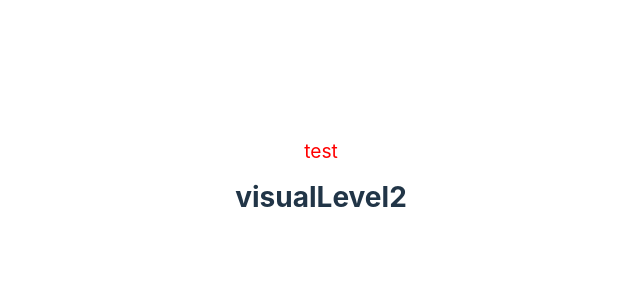
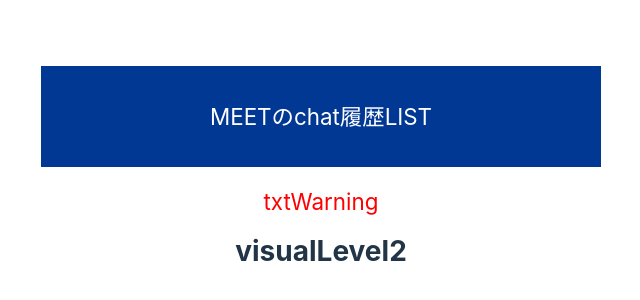
Before and after one commit to tatsuo-1014/googlemeet-chat-message-auto-register, a React (Vite) app: page / in a window 1280 px wide. Shown: the part 224-524 px from the top of the page, without its empty margins (319-959 px from the left). Built offline with nearby package versions, Linux system fonts and the light colour scheme.

Commit message:
add header component

```diff
--- a/src/App.jsx
+++ b/src/App.jsx
@@ -3,6 +3,7 @@
 import './App.css'
 import Heading from './modules/atoms/Heading/index'
 import Txt, {TxtInfo,TxtWarning} from "./modules/atoms/Txt";
+import Header from "./modules/organisms/Header";
 //import Label from "./modules/atoms/Label";
 
 function App() {
@@ -10,7 +11,8 @@
     return (
         <div className="App">
             {/*<Label children={"labels"}/>*/}
-            <TxtWarning size={'l'}>test</TxtWarning>
+            <Header></Header>
+            <TxtWarning size={'l'}>txtWarning</TxtWarning>
             <Heading tag={"h1"} visualLevel={4} className={''}>visualLevel2</Heading>
             {/*<Heading>test</Heading>*/}
         </div>
--- a/src/modules/atoms/Txt/txt.module.css
+++ b/src/modules/atoms/Txt/txt.module.css
@@ -11,13 +11,13 @@
 }
 
 .s {
-    font-size: .8rem;
+    font-size: 1rem;
 }
 
 .m {
-    font-size: 1rem;
+    font-size: 1.2rem;
 }
 
 .l {
-    font-size: 1.2rem;
+    font-size: 1.4rem;
 }
--- /dev/null
+++ b/src/modules/organisms/Header/header.module.css
@@ -0,0 +1,12 @@
+.header{
+    width: 100%;
+    color: #fff;
+}
+
+.header__inner{
+    background: #003894;
+    /*display: flex;*/
+    /*justify-content: center;*/
+    align-items: center;
+    padding: 1em 0;
+}
--- /dev/null
+++ b/src/modules/organisms/Header/index.jsx
@@ -0,0 +1,16 @@
+import React from "react";
+import Txt from "../../atoms/Txt";
+import styles from "./header.module.css"
+
+export const Header = ({className,...props}) =>{
+    return(
+        <header className={[styles.header,className].join(' ')}>
+            <div className={styles.header__inner}>
+                <Txt size={'l'} className={'header__txt'}>MEETのchat履歴LIST</Txt>
+            </div>
+        </header>
+    )
+
+}
+
+export default Header
```
Also changed, not shown: src/modules/organisms/List/index.jsx (added, +10 -0 lines), src/modules/organisms/List/list.module.css (added).
